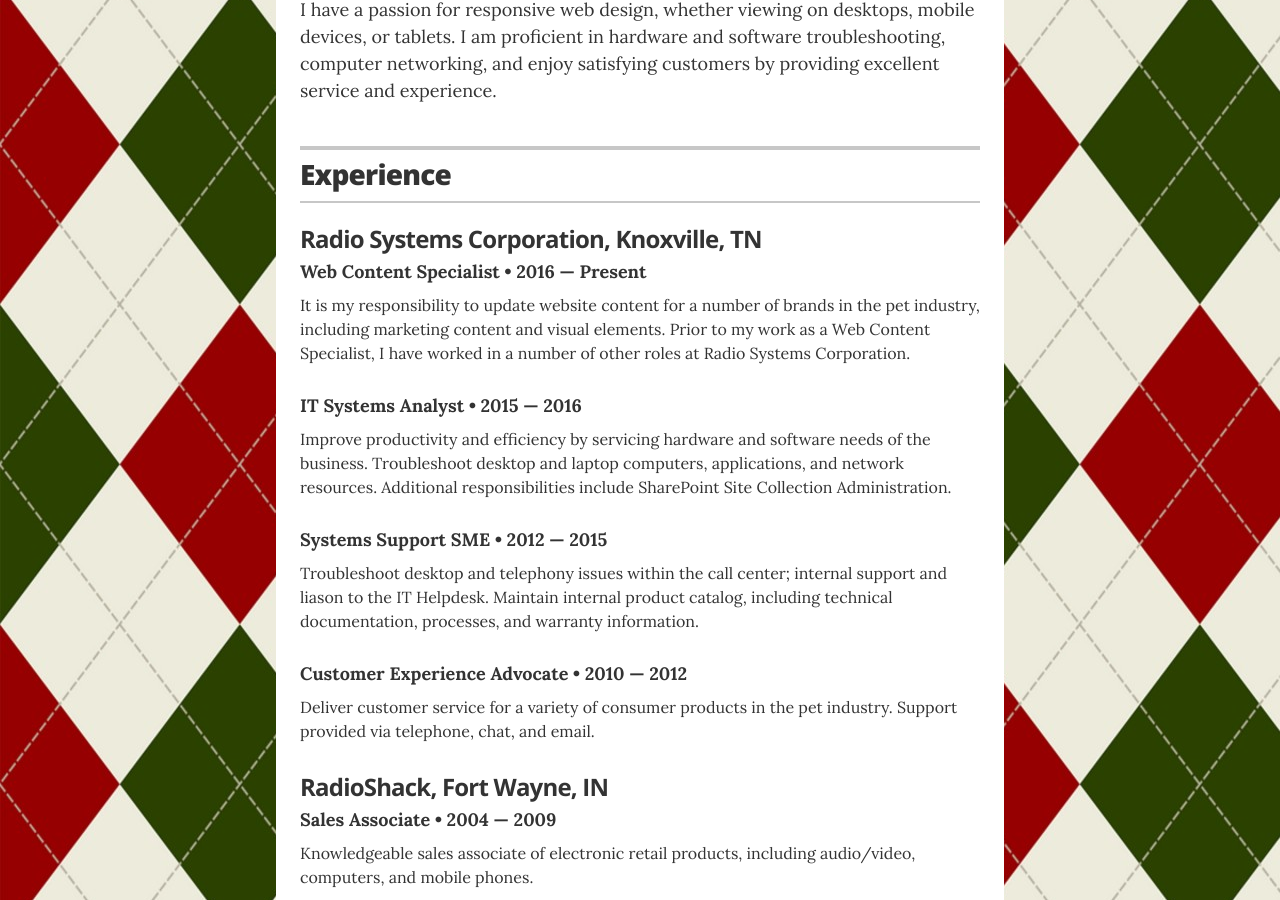
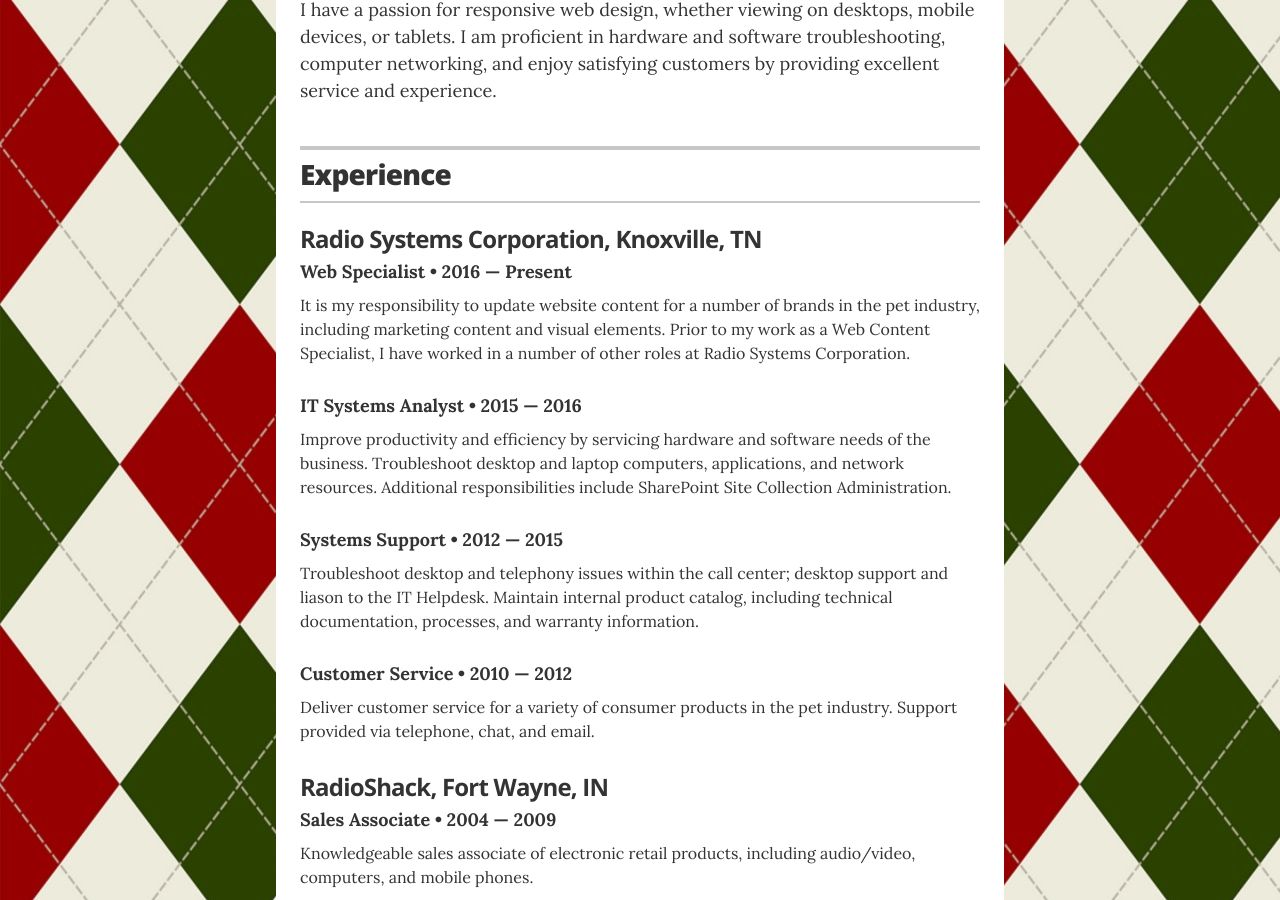
Before and after one commit to bbooker5/about, a Jekyll site: the page built from index.html, in a window 1280 px wide and 900 px high, scrolled down 335 px. Built offline with Jekyll 4.4.1, drawn with Linux system fonts in a browser that asks for light colours.

Commit message:
Update experience.yml

```diff
--- a/_data/experience.yml
+++ b/_data/experience.yml
@@ -1,6 +1,6 @@
 # Jobs
 - company: Radio Systems Corporation, Knoxville, TN
-  position: Web Content Specialist
+  position: Web Specialist
   duration: 2016 &mdash; Present
   summary: It is my responsibility to update website content for a number of brands in the pet industry, including marketing content and visual elements. Prior to my work as a Web Content Specialist, I have worked in a number of other roles at Radio Systems Corporation.
 
@@ -10,12 +10,12 @@
   summary: Improve productivity and efficiency by servicing hardware and software needs of the business. Troubleshoot desktop and laptop computers, applications, and network resources. Additional responsibilities include SharePoint Site Collection Administration.
 
 - company:
-  position: Systems Support SME
+  position: Systems Support
   duration: 2012 &mdash; 2015
-  summary: Troubleshoot desktop and telephony issues within the call center; internal support and liason to the IT Helpdesk. Maintain internal product catalog, including technical documentation, processes, and warranty information.
+  summary: Troubleshoot desktop and telephony issues within the call center; desktop support and liason to the IT Helpdesk. Maintain internal product catalog, including technical documentation, processes, and warranty information.
 
 - company:
-  position: Customer Experience Advocate
+  position: Customer Service
   duration: 2010 &mdash; 2012
   summary: Deliver customer service for a variety of consumer products in the pet industry. Support provided via telephone, chat, and email.
 
```
